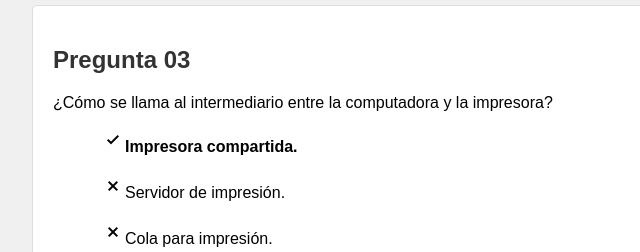
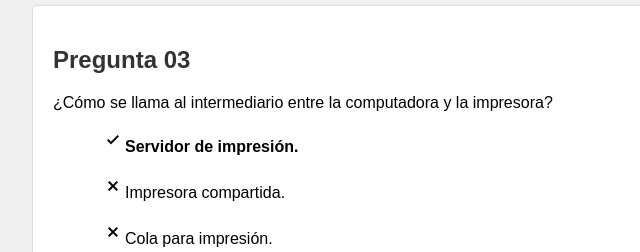
Before and after one commit to luqueSmith/WebEstudents, a plain HTML site: page SubWeb/Tarea01.html in a window 1280 px wide. Shown: the part 1200-1452 px from the top of the page, 187-827 px from the left. Drawn offline with nearby package versions, Linux system fonts and the light colour scheme.

Commit message:
Update Tarea01.html

```diff
--- a/SubWeb/Tarea01.html
+++ b/SubWeb/Tarea01.html
@@ -79,11 +79,11 @@
         <ul>
             <li><span class="material-symbols-outlined">
               check_small
-              </span><b>Impresora compartida.</b></li>
+              </span><b>Servidor de impresión.</b></li>
             <br>
             <li><span class="material-symbols-outlined">
               close_small
-              </span>Servidor de impresión.</li>
+              </span>Impresora compartida.</li>
             <br>
             <li><span class="material-symbols-outlined">
               close_small
```
